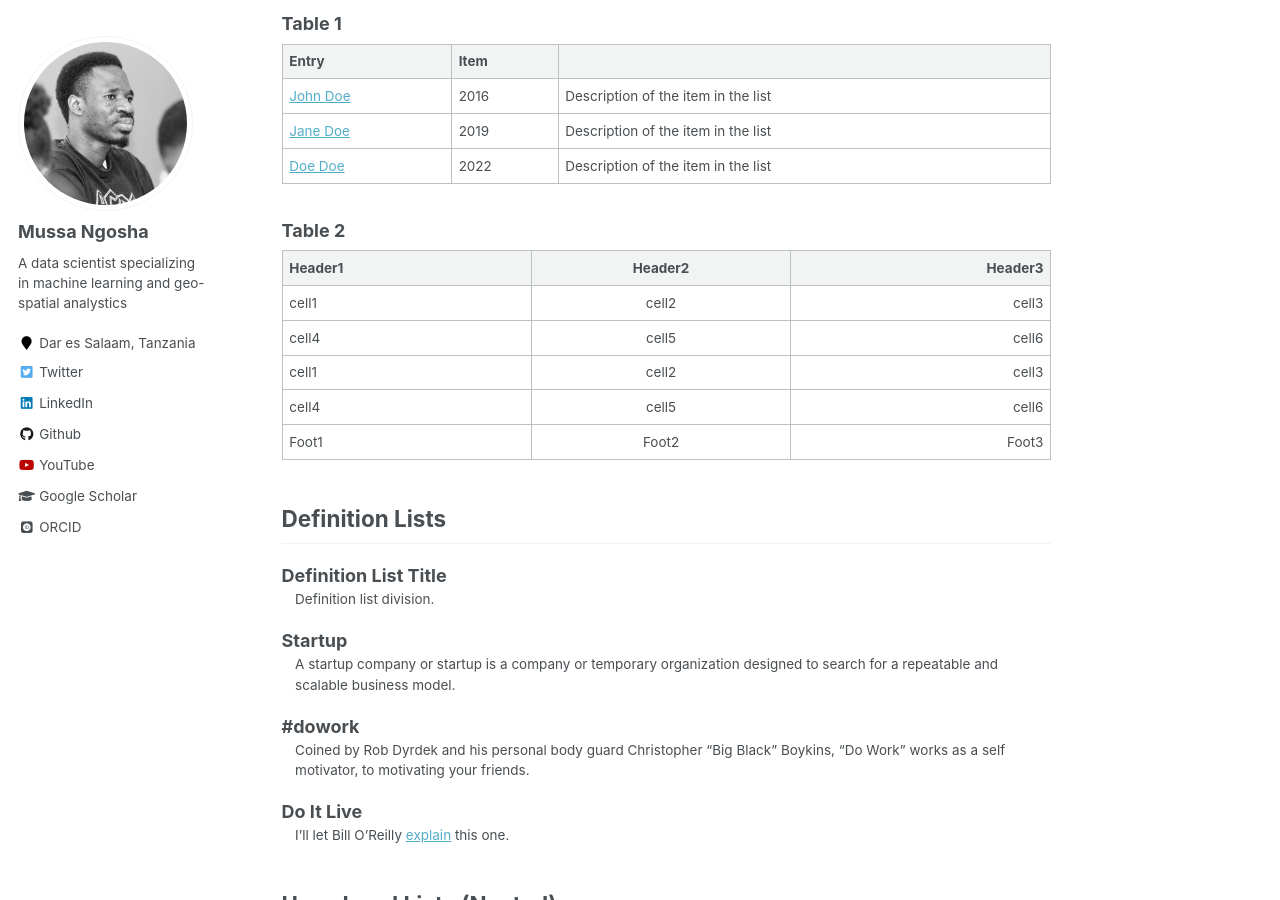
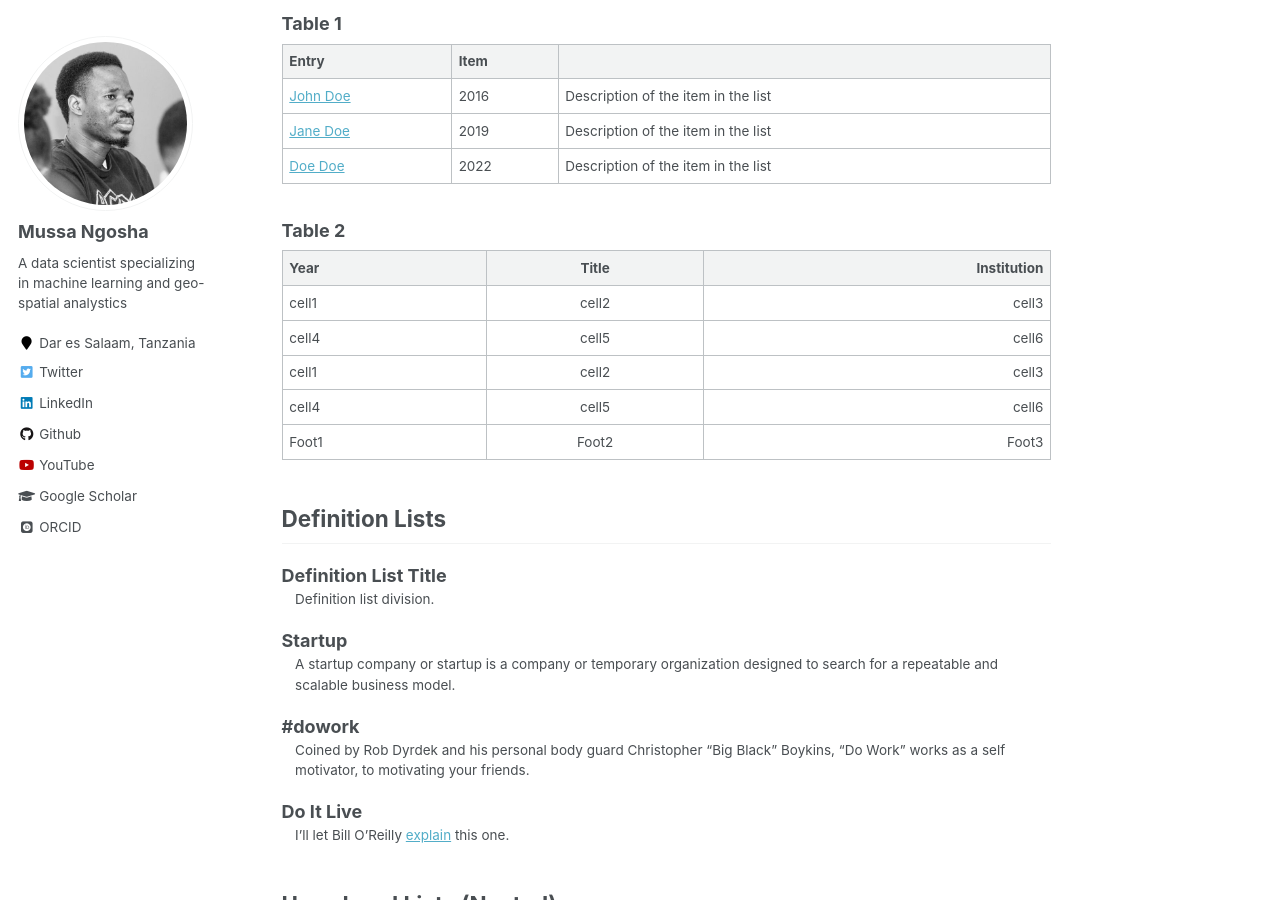
Before and after one commit to NgoshaJr/ngoshajr.github.io, a Jekyll site: the page built from _pages/markdown.md, in a window 1280 px wide and 900 px high, scrolled down 1688 px. Built offline with Jekyll 4.4.1, drawn with Linux system fonts in a browser that asks for light colours; some web fonts are replaced.

Commit message:
Update markdown.md

```diff
--- a/_pages/markdown.md
+++ b/_pages/markdown.md
@@ -62,7 +62,7 @@ Single line blockquote:
 
 ### Table 2
 
-| Header1 | Header2 | Header3 |
+| Year | Title| Institution |
 |:--------|:-------:|--------:|
 | cell1   | cell2   | cell3   |
 | cell4   | cell5   | cell6   |
```
